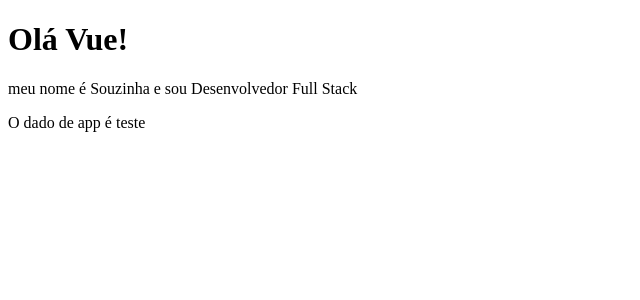
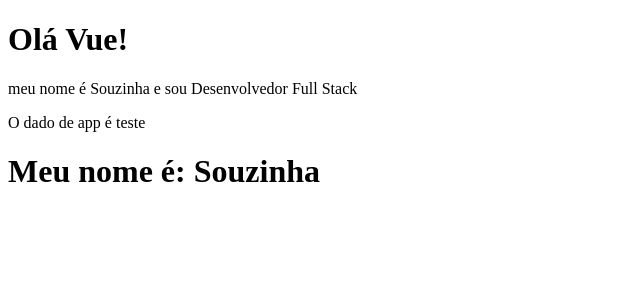
Before and after one commit to gabriel-souza9/vue, a Vue app in the folder app_vue/: page / in a window 1280 px wide. Shown: the top 300 px of the page, without its empty margins (0-640 px from the left). Built offline with nearby package versions, Linux system fonts and the light colour scheme.

Commit message:
feat: life cycle

```diff
--- a/app_vue/src/App.vue
+++ b/app_vue/src/App.vue
@@ -1,16 +1,20 @@
 <template>
   <div>
     <PrimeiroComponent />
-    <p>O dado de app é {{ testando }}</p>
+    <p>O dado de app é {{testando }}</p>
+    <LifeCycle />
   </div>
 </template>
 
 <script>
 import PrimeiroComponent from './components/PrimeiroComponent.vue';
+import LifeCycle from './components/LifeCycle.vue';
+
   export default {
     name: 'App',
     components: {
-      PrimeiroComponent
+      PrimeiroComponent,
+      LifeCycle
     },
     data(){
       return {
--- /dev/null
+++ b/app_vue/src/components/LifeCycle.vue
@@ -0,0 +1,22 @@
+
+<template>
+    <h1>Meu nome é: {{ name }} </h1>
+</template>
+
+<script>
+    export default {
+        name: "LifeCycle",
+        data(){
+            return {
+                name: "Ainda não sei"
+            }
+        },
+        created(){
+            this.name = "Gabriel"
+        },
+        mounted(){
+            this.name = "Souzinha"
+        }
+
+    }
+</script>
```
